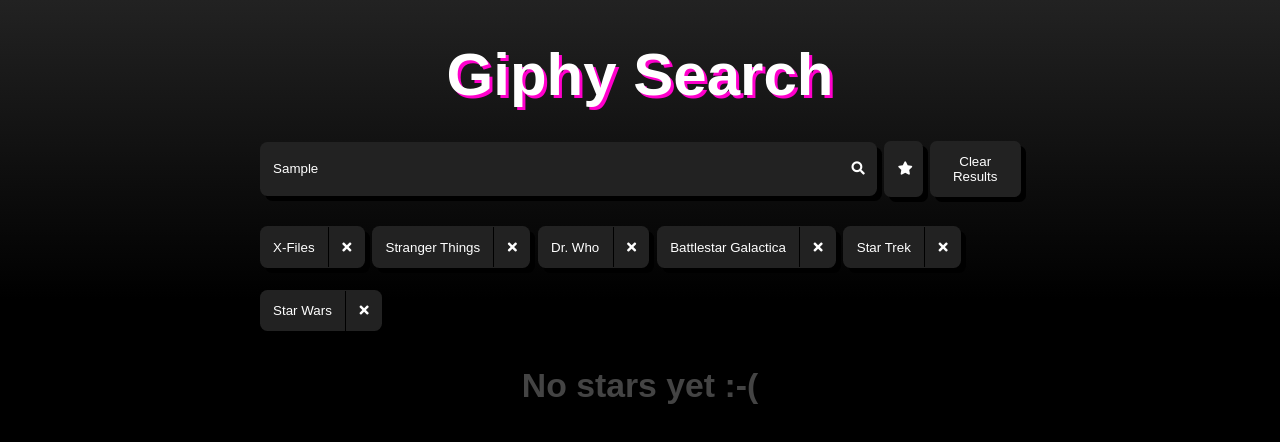
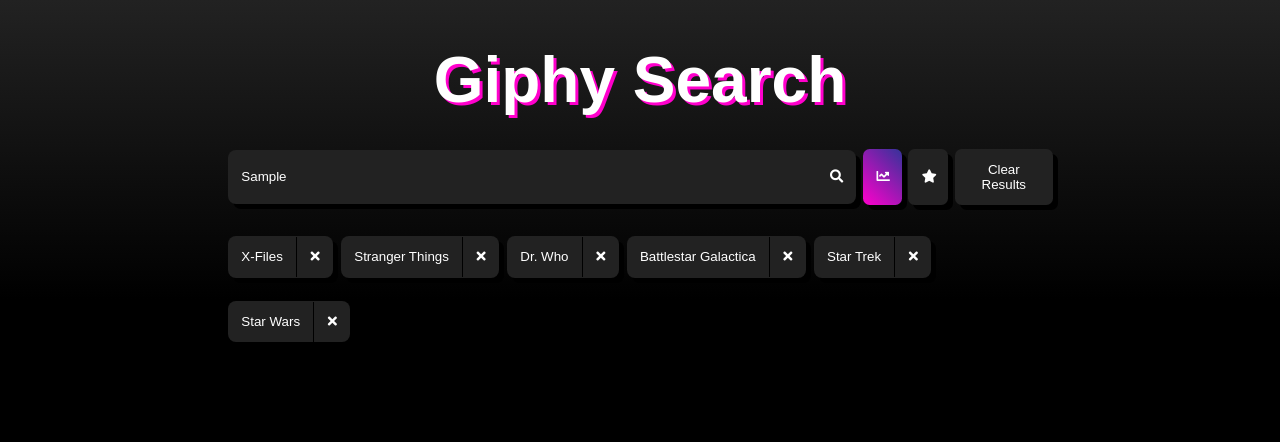
Before and after one commit to acarlie/Giphy_Search, a plain HTML site: page index.html in a window 1280 px wide. Both pictures are taken after typing "Sample" into the empty fields and a click on the button 903 px from the left and 168 px from the top of the page. Drawn offline with nearby package versions, Linux system fonts and the light colour scheme; no server answers; a web font is replaced by a local one.

Commit message:
Added .active class for buttons and added buttonActive method

```diff
--- a/assets/css/style.css
+++ b/assets/css/style.css
@@ -8,7 +8,7 @@
 }
 
 body{
-    font-size: 15px;
+    font-size: 14px;
     background-color: #000;
     color: #fff;
     font-family: 'Blinker', sans-serif;
@@ -65,9 +65,12 @@
     color: #fff;
 }
 
+
+
 /*---------------Buttons & Forms---------------*/
 .btn{
     text-transform: capitalize;
+    text-align: center;
 }
 
 .wrap{
@@ -120,6 +123,10 @@
     margin-left: .5em;
 }
 
+div.wrap.active, button.btn.active{
+    background: var(--primary-gradient);
+}
+
 /*Hovers*/
 .btn:hover, .wrap:hover, input[type=text]:focus, input[type=text]:focus ~ .btn-add{
     background-color: #444;
@@ -142,7 +149,7 @@
 }
 
 .input-wrap{
-    width: 100%;
+    width: 60%;
 }
 
 input[type=text]{
@@ -261,6 +268,10 @@
 
 /*---------------Media Queries---------------*/
 @media only screen and (min-width: 1024px) {
+    body{
+        font-size: 16px;
+    }
+
     h1{
         font-size: 4em;
     }
@@ -270,18 +281,31 @@
     }
 
     .search-container{
-        width: 60%;
+        width: 65%;
         margin: 0 auto;
+    }
+
+    .input-wrap{
+        width: 85%;
     }
 }
 
 @media only screen and (max-width: 1023px) and (min-width: 768px) {
+
+    .input-wrap{
+        width: 85%;
+    }
+
     #results {
         column-count: 3;
     }
 }
 
 @media only screen and (max-width: 767px) and (min-width: 540px) {
+    .input-wrap{
+        width: 70%;
+    }
+
     #results {
         column-count: 2;
     }
--- a/assets/js/javascript.js
+++ b/assets/js/javascript.js
@@ -3,16 +3,24 @@
     starred: [],
     starView: false,
     buttons: ["star wars", "star trek", "battlestar galactica", "dr. who", "stranger things", "x-files"],
-    button(text){
+    init(){
+        this.renderButtons(app.buttons);
+        this.trending();
+    },
+    button(text, isSearch){
         var btnWrap = $('<div>').addClass('wrap').prependTo(this.buttonCont);
         var btn = $('<button>').addClass('btn btn-search').text(text);
         var close = $('<button>').addClass('fas fa-times btn btn-right btn-close');
+
+        if(isSearch){
+            app.buttonActive(btnWrap);
+        }
 
         btnWrap.append(btn, close)
     },
     renderButtons(arr){
         $.each(arr, function(i){
-            app.button(arr[i]);
+            app.button(arr[i], false);
         });
     },
     renderCards(obj){
@@ -68,10 +76,32 @@
             })
         });
     },
+    trending(){
+        $.ajax({
+            url:'https://api.giphy.com/v1/gifs/trending?api_key=MhZnLZX3S3AQ3uqSWeeBpsJ8NXZXl54N&limit=15&rating=PG',
+            method: "GET"
+        }).then(function(response){
+            var results = response.data;
+            $('#results').empty();
+            $.each(results, function(i){
+                app.renderCards(results[i]);
+            })
+        });
+    },
+    trendingClick(){
+        event.preventDefault();
+        var btn = $(this);
+        app.buttonActive(btn);
+        app.trending();
+    },
     buttonClick(){
         $('#message').empty();
 
         app.starView = false;
+
+        var btn = $(this).parent();
+        app.buttonActive(btn);
+
         var term = $(this).text();
 
         app.getByTerm(term);
@@ -98,6 +128,15 @@
             card.parent().removeClass('bg-light').addClass('bg-dark');
         }
 
+    },
+    buttonActive(btn){
+        app.removeActive();
+        btn.addClass('active');
+        console.log(btn);
+    },
+    removeActive(){
+        $('.btn').removeClass('active');
+        $('.wrap').removeClass('active');
     },
     copyToClipboard(){
         var link = $(this).attr('data-link');
@@ -128,7 +167,7 @@
         event.preventDefault();
         var val = $('#input').val().trim();
         if (val !== ''){
-            app.button(val);
+            app.button(val, true);
             $('#input').val('');
             app.getByTerm(val);
         }
@@ -138,6 +177,7 @@
     },
     clear(){
         event.preventDefault();
+        app.removeActive();
         $('#message').empty();
         $('#results').empty();
     },
@@ -169,6 +209,8 @@
     viewStarred(){
         event.preventDefault();
         app.starView = true;
+        var btn = $(this);
+        app.buttonActive(btn);
 
         if (app.starred.length > 0) {
             $('#results').empty();
@@ -191,15 +233,16 @@
 
 
 $(document).ready(function(){
-    app.renderButtons(app.buttons);
+    app.init();
 
     $(document).on('click', '.btn-search', app.buttonClick);
     $(document).on('click', '.btn-close', app.delete);
     $(document).on('click', '.btn-star', app.star)
     $(document).on('click', '.card-click', app.imgClick);
-    $(document).on('click', '.btn-copy', app.copyToClipboard)
+    $(document).on('click', '.btn-copy', app.copyToClipboard);
 
     $('#search').on('click', app.search);
+    $('#trending').on('click', app.trendingClick);
     $('#starred').on('click', app.viewStarred);
     $('#clear').on('click', app.clear);
 });
--- a/index.html
+++ b/index.html
@@ -21,7 +21,7 @@
                             <input type="text" id="input" placeholder="Search Giphy..."><button type="submit" value="" id="search" class="fas fa-search btn btn-add"></button>
                     </div>
 
-                    <button id="starred" class="btn fas fa-star"></button><button id="clear" class="btn btn-clear">Clear Results</button>
+                    <button id="trending" class="btn fas fa-chart-line active"></button><button id="starred" class="btn fas fa-star"></button><button id="clear" class="btn btn-clear">Clear Results</button>
                 </form>
             </div>
             <div id="buttons" class="row row-center">
```
